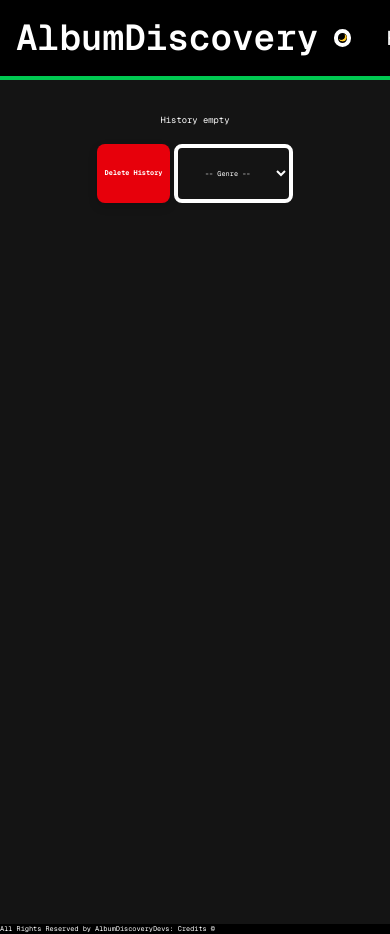
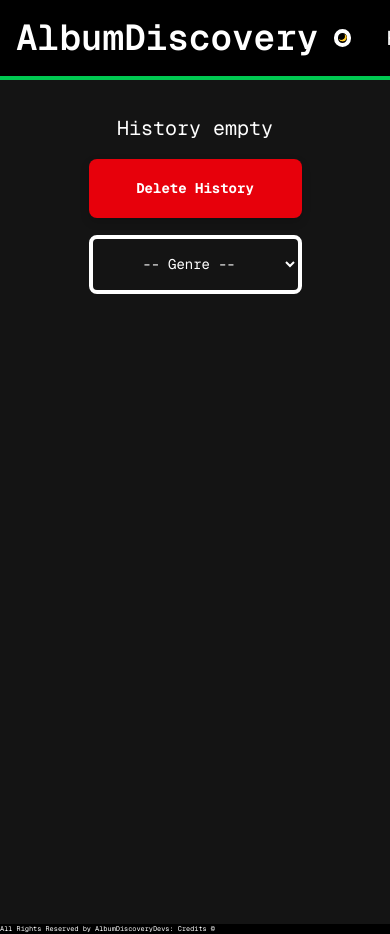
Before and after one commit to sphung01/cs391-final-project, a Next.js app: page /history in a window 390 px wide. Shown: the top 934 px of the page. Built offline with nearby package versions, Linux system fonts and the light colour scheme.

Commit message:
more responsive styling

```diff
--- a/app/history/page.tsx
+++ b/app/history/page.tsx
@@ -8,9 +8,9 @@ import AlbumList from "@/components/AlbumList";
 import {useEffect, useState} from "react";
 
 const mainStyling = "min-h-screen w-full flex flex-col items-center py-[4vh]";
-const dropdownStyling = "min-h-[7vh] text-center w-full py-[1vh] rounded-lg border-4 focus:outline-none focus:ring-2"
-const deleteButtonStyling = "min-h-[7vh] bg-red-600 font-bold py-[1vh] px-[2vw] rounded-lg drop-shadow-lg active:bg-red-900 hover:bg-red-800 transition"
-const filterOptionsDivStyling = "flex flex-row justify-right mb-[4vh] gap-[1vw]"
+const dropdownStyling = "min-h-[7vh] text-sm sm:text-[calc(3px+1vw)] mb-[2vh] text-center w-full py-[1vh] rounded-lg border-4 focus:outline-none focus:ring-2"
+const deleteButtonStyling = "min-h-[7vh] text-sm sm:text-[calc(3px+1vw)] mb-[2vh] bg-red-600 font-bold py-[1vh] px-[2vw] rounded-lg drop-shadow-lg active:bg-red-900 hover:bg-red-800 transition"
+const filterOptionsDivStyling = "flex flex-col sm:flex-row justify-center mb-[2vh] sm:mb-[4vh] sm:gap-[1vw]"
 
 const genres = [
     "Blues",
@@ -49,7 +49,7 @@ export default function HistoryPage() {
 
     return (
         <main className={mainStyling}>
-            <h1 className="text-[calc(3px+1.5vw)] mb-[2vh]">{!history.length ? "History empty" : history.length + " albums found in history"}</h1>
+            <h1 className="text-xl sm:text-[calc(3px+1.5vw)] mb-[2vh]">{!history.length ? "History empty" : history.length + " albums found in history"}</h1>
             <div className={filterOptionsDivStyling}>
                 <button className={deleteButtonStyling} onClick={deleteHistory}>
                     Delete History
--- a/components/AlbumComponent.tsx
+++ b/components/AlbumComponent.tsx
@@ -15,7 +15,7 @@ const altAlbumContainerStyling = "flex flex-col w-[40vw] sm:w-[20vw] p-4 rounded
 const altAlbumCoverStyling = "w-full rounded drop-shadow-lg"
 const altAlbumNameStyling = "text-lg font-bold text-black truncate tracking-wide";
 const altArtistNameStyling = "text-sm italic text-gray-600 truncate";
-const altAlbumSubtitleStyling = "text-xs text-gray-500 text-center truncate"
+const altAlbumSubtitleStyling = "text-xs text-gray-400 text-center truncate tracking-tight";
 const altAlbumImgTitleContainerStyling = "flex flex-col items-center w-full"
 const altAlbumTitleContainerStyling = "flex flex-col w-full my-[1vh] text-center"
 
```
